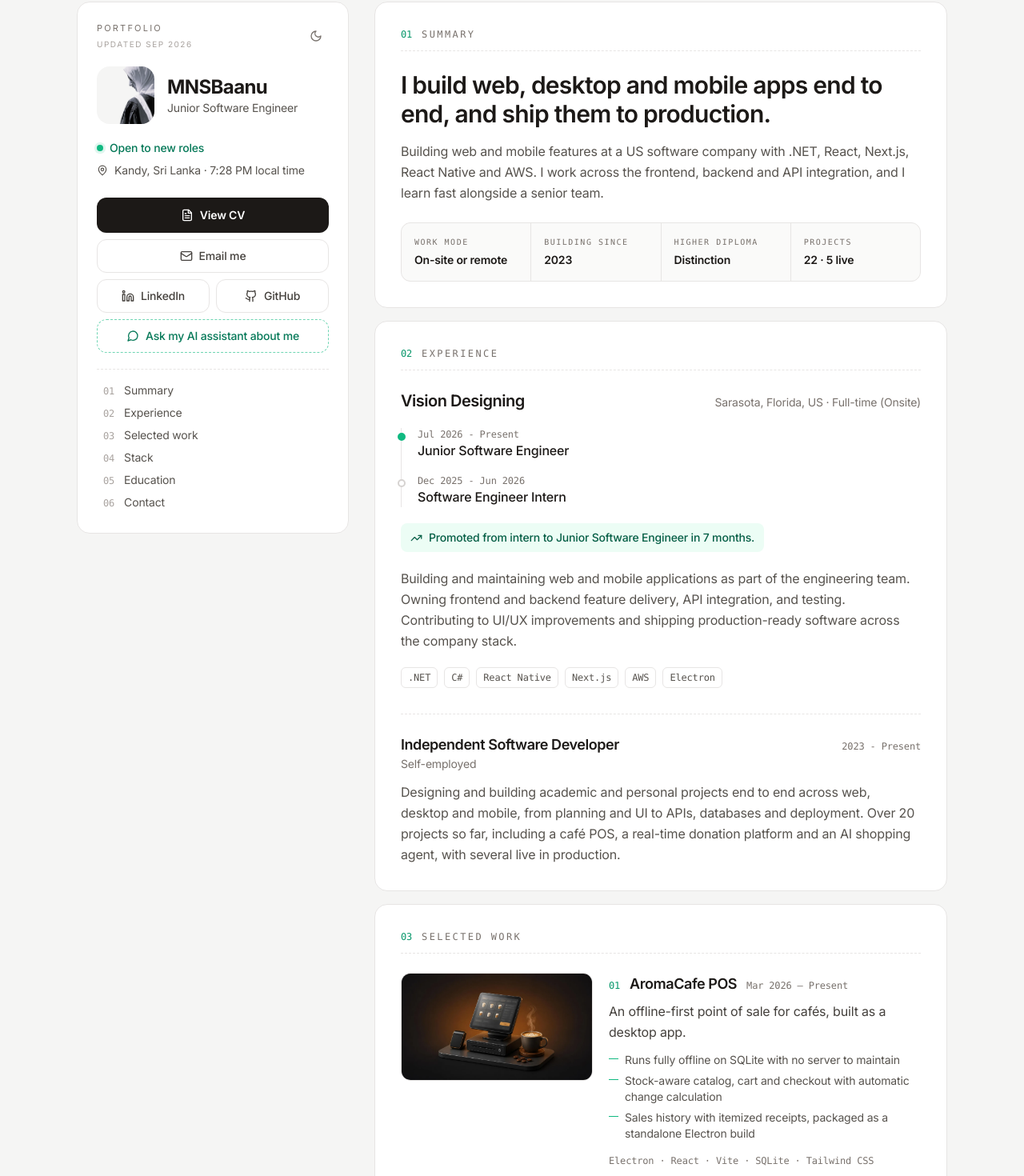
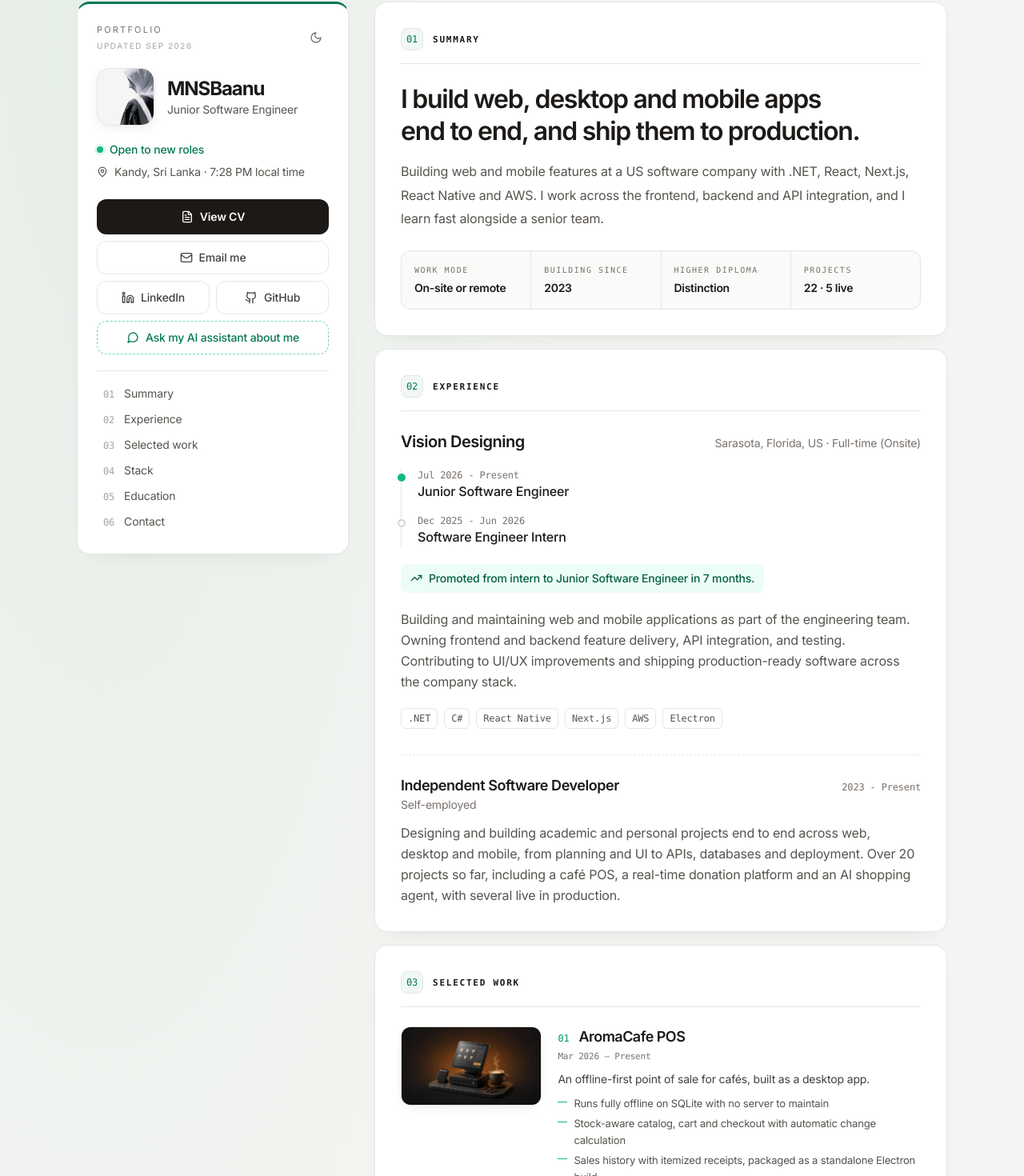
Before and after one commit to MNSBaanu/MyPortfolio, a React (Vite) app: page / in a window 1280 px wide. Shown: the part 38-1508 px from the top of the page at 80% size. Built offline with nearby package versions, Linux system fonts and the light colour scheme.

Commit message:
Polish portfolio UI and compact selected work layout

```diff
--- a/src/App.tsx
+++ b/src/App.tsx
@@ -41,7 +41,7 @@ function App() {
           <SEO />
           <Analytics />
           <Toaster position="top-right" />
-          <div className="min-h-screen bg-stone-100 text-stone-900 dark:bg-neutral-950 dark:text-neutral-100">
+          <div className="portfolio-shell min-h-screen bg-stone-100 text-stone-900 dark:bg-neutral-950 dark:text-neutral-100">
             <div className="mx-auto max-w-6xl px-4 py-4 pb-24 sm:px-6 sm:py-8 sm:pb-24 lg:grid lg:grid-cols-[340px_minmax(0,1fr)] lg:gap-8 lg:px-8 lg:py-10">
               <IdentityPanel chatOpen={chatOpen} onToggleChat={toggleChat} />
               <main className="mt-4 space-y-4 lg:mt-0">
--- a/src/components/layout/BriefSection.tsx
+++ b/src/components/layout/BriefSection.tsx
@@ -11,7 +11,7 @@ export default function BriefSection({ id, index, title, children }: BriefSectio
   return (
     <section
       id={id}
-      className="scroll-mt-6 rounded-2xl border border-stone-200 bg-white p-5 sm:p-8 dark:border-neutral-800 dark:bg-neutral-900"
+      className="brief-section scroll-mt-6 rounded-2xl border border-stone-200 bg-white p-5 sm:p-8 dark:border-neutral-800 dark:bg-neutral-900"
     >
       <header className="mb-6 flex items-baseline gap-3 border-b border-dashed border-stone-200 pb-3 dark:border-neutral-800">
         <span className="font-mono text-xs text-emerald-600 dark:text-emerald-400">{index}</span>
--- a/src/components/layout/IdentityPanel.tsx
+++ b/src/components/layout/IdentityPanel.tsx
@@ -49,7 +49,7 @@ export default function IdentityPanel({ chatOpen, onToggleChat }: IdentityPanelP
 
   return (
     <aside className="lg:sticky lg:top-10 lg:self-start">
-      <div className="rounded-2xl border border-stone-200 bg-white p-5 sm:p-6 dark:border-neutral-800 dark:bg-neutral-900">
+      <div className="identity-card rounded-2xl border border-stone-200 bg-white p-5 sm:p-6 dark:border-neutral-800 dark:bg-neutral-900">
         <div className="flex items-center justify-between">
           <div className="font-mono uppercase">
             <p className="text-[11px] tracking-[0.2em] text-stone-500 dark:text-neutral-400">Portfolio</p>
--- a/src/components/sections/Work.tsx
+++ b/src/components/sections/Work.tsx
@@ -44,11 +44,11 @@ export default function Work({ techFilter, onClearFilter }: WorkProps) {
         </div>
       )}
 
-      <div className="space-y-8">
+      <div className="space-y-6">
         {shown.map((project, i) => (
           <article
             key={project.title}
-            className="grid gap-5 border-b border-dashed border-stone-200 pb-8 last:border-0 last:pb-0 md:grid-cols-[240px_1fr] dark:border-neutral-800"
+            className="project-row grid border-b border-stone-200 pb-6 last:border-0 last:pb-0 dark:border-neutral-800"
           >
             <img
               src={project.images[0]}
@@ -59,15 +59,17 @@ export default function Work({ techFilter, onClearFilter }: WorkProps) {
               className="aspect-video w-full rounded-xl border border-stone-200 object-cover dark:border-neutral-800"
             />
             <div className="min-w-0">
-              <div className="flex flex-wrap items-baseline gap-x-3 gap-y-1">
-                <span className="font-mono text-xs text-emerald-600 dark:text-emerald-400">{String(i + 1).padStart(2, '0')}</span>
-                <h3 className="text-lg font-semibold tracking-tight">{project.title}</h3>
-                <span className="font-mono text-xs text-stone-500 dark:text-neutral-500">
+              <div className="project-heading">
+                <div className="flex items-baseline gap-3">
+                  <span className="shrink-0 font-mono text-xs text-emerald-600 dark:text-emerald-400">{String(i + 1).padStart(2, '0')}</span>
+                  <h3 className="text-lg font-semibold tracking-tight">{project.title}</h3>
+                </div>
+                <p className="mt-1 font-mono text-[11px] text-stone-500 dark:text-neutral-400">
                   {project.period}{project.academic ? ' · Academic' : ''}
-                </span>
+                </p>
               </div>
-              <p className="mt-2 text-stone-700 dark:text-neutral-300">{project.hook}</p>
-              <ul className="mt-3 space-y-1.5 text-sm text-stone-600 dark:text-neutral-400">
+              <p className="mt-2 text-sm leading-relaxed text-stone-700 dark:text-neutral-300">{project.hook}</p>
+              <ul className="mt-2 space-y-1 text-[13px] leading-relaxed text-stone-600 dark:text-neutral-400">
                 {project.highlights.map((point) => (
                   <li key={point} className="flex gap-2">
                     <span className="mt-2 h-px w-3 shrink-0 bg-emerald-500" />
@@ -75,9 +77,12 @@ export default function Work({ techFilter, onClearFilter }: WorkProps) {
                   </li>
                 ))}
               </ul>
-              <div className="mt-4 flex flex-wrap items-center gap-x-4 gap-y-2">
-                <p className="font-mono text-xs text-stone-500 dark:text-neutral-500">{project.tech.join(' · ')}</p>
-                <div className="flex gap-3 text-sm font-medium">
+            </div>
+              <div className="project-footer flex flex-wrap items-center justify-between gap-2">
+                <ul aria-label={`${project.title} technologies`} className="flex min-w-0 flex-1 flex-wrap gap-1.5">
+                  {project.tech.map((tech) => <li key={tech} className="project-tech rounded-md border border-stone-200 px-1.5 py-0.5 text-[10px] font-medium text-stone-600 dark:border-neutral-700 dark:text-neutral-300">{tech}</li>)}
+                </ul>
+                <div className="flex shrink-0 gap-3 text-sm font-medium">
                   <a
                     href={project.githubUrl}
                     target="_blank"
@@ -102,7 +107,6 @@ export default function Work({ techFilter, onClearFilter }: WorkProps) {
                   )}
                 </div>
               </div>
-            </div>
           </article>
         ))}
       </div>
--- a/src/index.css
+++ b/src/index.css
@@ -110,6 +110,102 @@ textarea {
   background: #000000;
   color: #ffffff;
 }
+
+/* Surface polish for the original sidebar and section-card layout. */
+.portfolio-shell {
+  --portfolio-accent: #047857;
+  --portfolio-line: #e3e7e3;
+  --portfolio-surface: #ffffff;
+  background: radial-gradient(ellipse at 10% 0%, #e6eee8 0, transparent 38rem), #f4f5f2;
+}
+
+.dark .portfolio-shell {
+  --portfolio-accent: #6ee7b7;
+  --portfolio-line: #2a332e;
+  --portfolio-surface: #141917;
+  background: radial-gradient(ellipse at 10% 0%, #14261e 0, transparent 38rem), #0b0f0d;
+}
+
+.portfolio-shell .identity-card,
+.portfolio-shell .brief-section {
+  border-color: var(--portfolio-line);
+  background: var(--portfolio-surface);
+  box-shadow: 0 2px 4px #15281d03, 0 12px 32px -24px #15281d30;
+}
+
+.portfolio-shell .identity-card {
+  position: relative;
+  border-top: 3px solid var(--portfolio-accent);
+}
+
+.portfolio-shell .identity-card h1 { letter-spacing: -.045em; }
+.portfolio-shell .identity-card img {
+  border: 1px solid var(--portfolio-line);
+  box-shadow: 0 4px 12px #10251a12;
+}
+
+.portfolio-shell .brief-section > header {
+  border-bottom-style: solid;
+  border-color: var(--portfolio-line);
+  padding-bottom: 16px;
+}
+
+.portfolio-shell .brief-section > header > span {
+  display: inline-flex;
+  align-items: center;
+  justify-content: center;
+  width: 28px;
+  height: 28px;
+  border: 1px solid var(--portfolio-line);
+  border-radius: 8px;
+  color: var(--portfolio-accent);
+  background: color-mix(in srgb, var(--portfolio-accent) 6%, var(--portfolio-surface));
+}
+
+.portfolio-shell .brief-section > header > h2 {
+  color: inherit;
+  font-size: 11px;
+  font-weight: 600;
+  letter-spacing: .16em;
+}
+
+.portfolio-shell #summary > p:first-of-type {
+  font-size: clamp(1.5rem, 2.5vw, 2rem);
+  line-height: 1.25;
+  letter-spacing: -.04em;
+  text-wrap: balance;
+}
+
+.portfolio-shell #summary > p:nth-of-type(2) { line-height: 1.85; }
+.portfolio-shell #summary dl { border-color: var(--portfolio-line); background: var(--portfolio-line); }
+.portfolio-shell #summary dd { letter-spacing: -.02em; }
+.portfolio-shell .identity-card nav { border-top-style: solid; border-color: var(--portfolio-line); }
+.portfolio-shell .identity-card nav a { padding-top: 6px; padding-bottom: 6px; }
+.portfolio-shell .identity-card nav a:hover { color: var(--portfolio-accent); }
+.portfolio-shell .project-row { border-bottom-style: solid; border-color: var(--portfolio-line); }
+.portfolio-shell .project-row > img {
+  border-color: var(--portfolio-line);
+  box-shadow: 0 5px 18px -10px #14291d38;
+  transition: box-shadow .2s ease, transform .2s ease;
+}
+.portfolio-shell .project-row:hover > img { box-shadow: 0 10px 24px -12px #14291d50; transform: translateY(-2px); }
+.portfolio-shell .project-row h3 { letter-spacing: -.03em; }
+.portfolio-shell .project-row a { padding-block: 4px; }
+.portfolio-shell #work { container-type: inline-size; }
+.portfolio-shell .project-row { grid-template-columns: minmax(0, 1fr); align-items: start; gap: 12px 20px; }
+.portfolio-shell .project-heading h3 { line-height: 1.4; overflow-wrap: anywhere; }
+.portfolio-shell .project-footer { grid-column: 1 / -1; }
+.portfolio-shell .project-tech { background: color-mix(in srgb, var(--portfolio-accent) 3%, var(--portfolio-surface)); }
+@container (min-width: 560px) {
+  .portfolio-shell .project-row { grid-template-columns: minmax(160px, .7fr) minmax(0, 1.8fr); }
+}
+.portfolio-shell .project-footer > ul { flex-basis: 260px; }
+.portfolio-shell button,
+.portfolio-shell a { -webkit-tap-highlight-color: transparent; }
+.portfolio-shell .identity-card button,
+.portfolio-shell .identity-card a { transition: background-color .2s, border-color .2s, color .2s, box-shadow .2s; }
+.portfolio-shell .identity-card button:hover,
+.portfolio-shell .identity-card > div > a:hover { box-shadow: 0 3px 10px #14291d0c; }
 
 /* Print styles for A4 CV */
 @media print {
```
